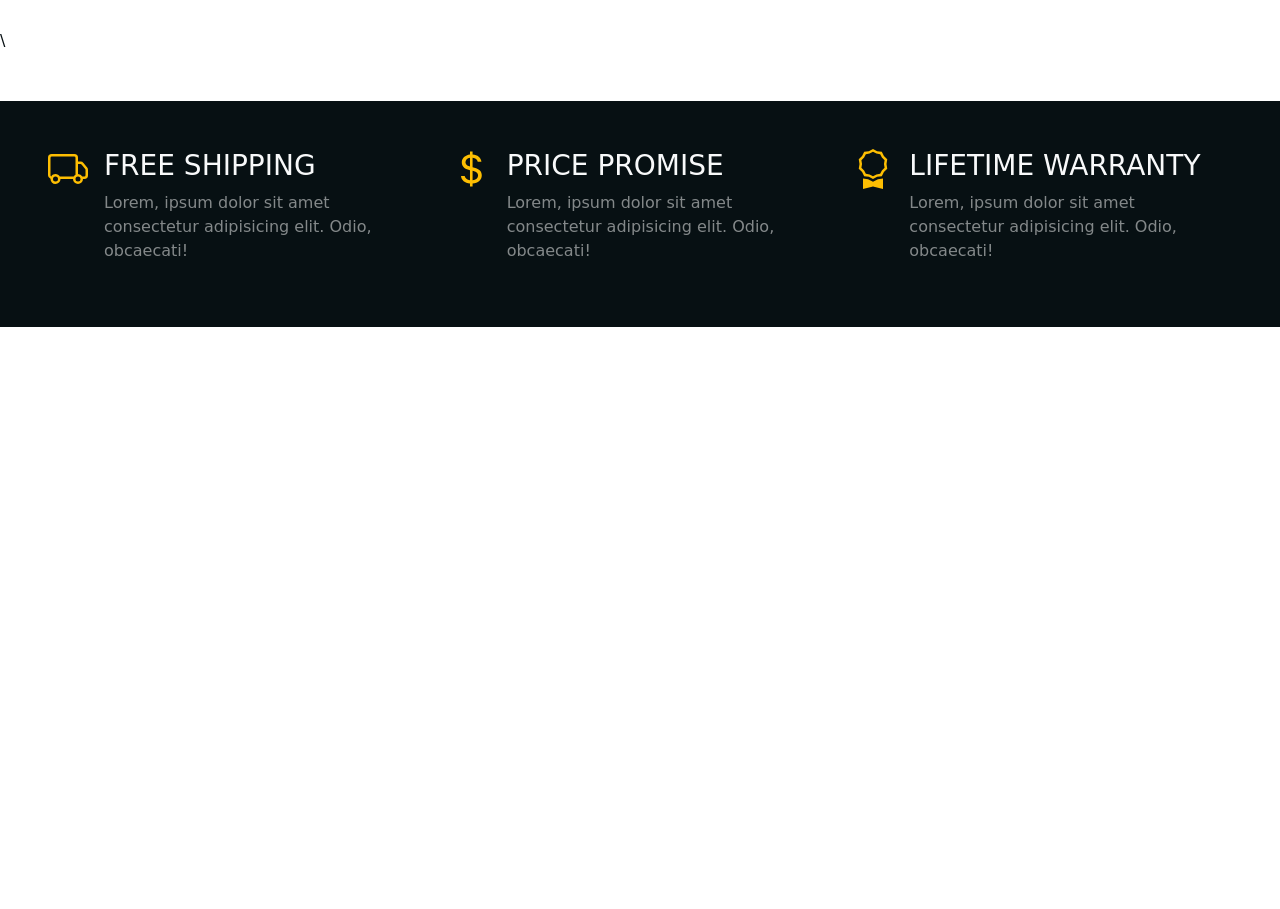
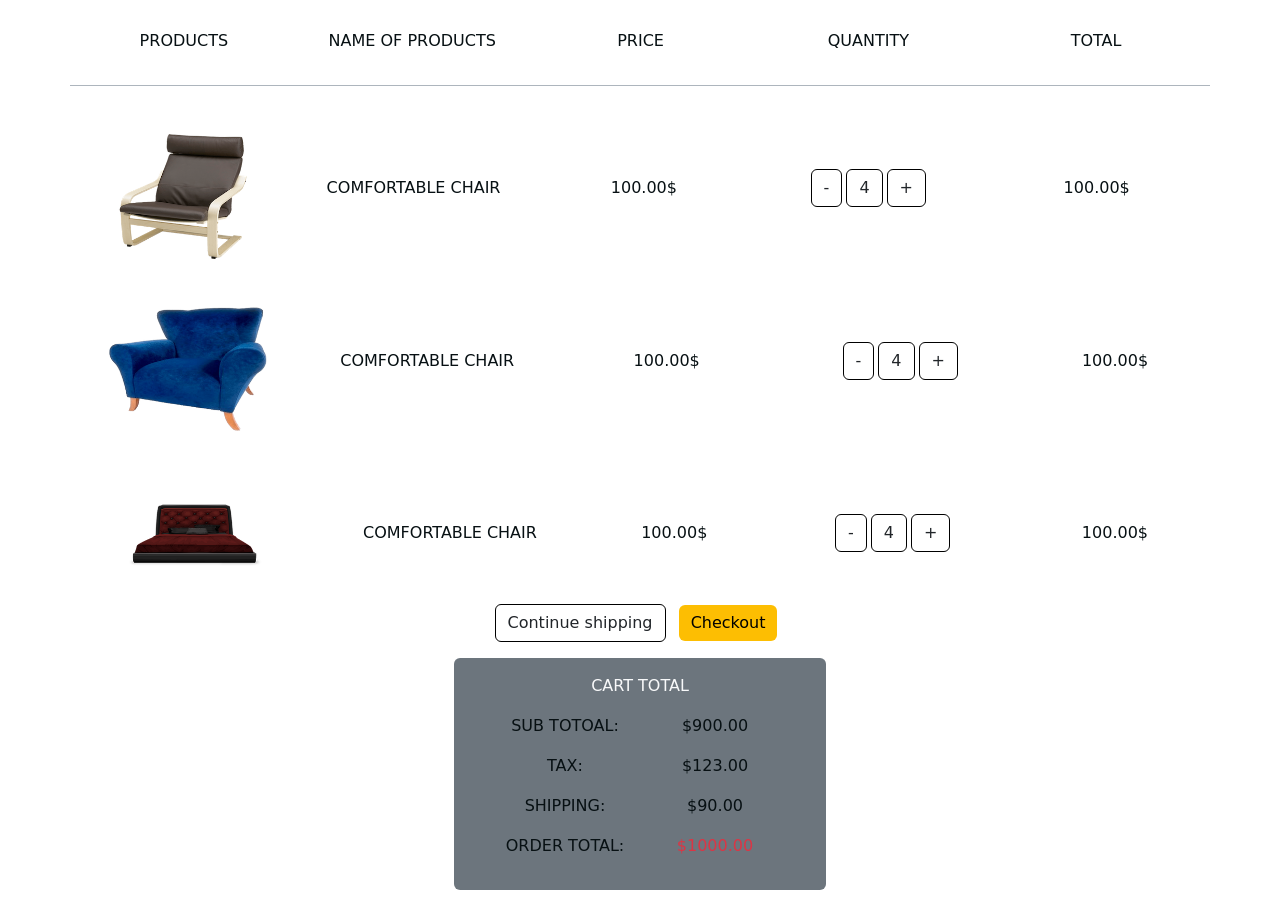
Before and after one commit to mazeneltayeb/ecom, a plain HTML site: page store.html in a window 1280 px wide. Shown: the part 600-1509 px from the top of the page. Before the commit the page ends 927 px from the top, so only its background shows below. Drawn offline with nearby package versions, Linux system fonts and the light colour scheme.

Commit message:
store page done
كدا التعديل على امشروع كلو خلص

```diff
--- a/store.html
+++ b/store.html
@@ -60,7 +60,83 @@
   <!-- banner -->
 
   <!-- product section  -->
-\
+  <div class="text-center container">
+    <div>
+      <div class="row discription  d-none d-md-flex  text-center mb-5 border-bottom border-dark-subtle pb-3">
+        <P class="mx-auto   col-md-2" >PRODUCTS</P>
+        <P class="mx-auto w-auto col-md-2">NAME OF PRODUCTS</P>
+        <P class="mx-auto col-md-2">PRICE</P>
+        <P class="mx-auto  col-md-2">QUANTITY</P>
+        <P class="mx-auto  col-md-2">TOTAL</P>
+      </div>
+      <div class="row   text-center mt-5">
+        <div class="mx-auto  col-md-2  d-flex justify-content-center align-items-center">
+          <img class="img-fluid" src="img/img-products/product-1.png">
+        </div>
+        <P class="mx-auto w-auto col-md-2  d-flex justify-content-center align-items-center">COMFORTABLE CHAIR</P>
+        <P class="mx-auto  col-md-2  d-flex justify-content-center align-items-center">100.00$</P>
+        <diV class="number-of-order mb-3 col-10 mx-auto col-md-2  d-flex justify-content-center align-items-center">
+          <span class="btn btn-black me-1">-</span>
+          <span class="btn btn-black me-1">4</span>
+          <span class="btn btn-black me-1">+</span>
+        </diV>
+        <P class="mx-auto  col-md-2  d-flex justify-content-center align-items-center">100.00$</P>
+      </div>
+      <div class="row text-center mt-5">
+        <div class="mx-auto  col-md-2  d-flex justify-content-center align-items-center">
+          <img class="img-fluid" src="img/img-products/product-2.png">
+        </div>
+        <P class="mx-auto w-auto col-md-2  d-flex justify-content-center align-items-center">COMFORTABLE CHAIR</P>
+        <P class="mx-auto  col-md-2  d-flex justify-content-center align-items-center">100.00$</P>
+        <diV class="number-of-order mb-3 col-10 mx-auto col-md-2  d-flex justify-content-center align-items-center">
+          <span class="btn btn-black me-1">-</span>
+          <span class="btn btn-black me-1">4</span>
+          <span class="btn btn-black me-1">+</span>
+        </diV>
+        <P class="col-md-2  d-flex justify-content-center align-items-center">100.00$</P>
+      </div>
+      <div class="row text-center mt-5">
+        <div class="mx-auto col-md-2  d-flex justify-content-center align-items-center">
+          <img class="img-fluid" src="img/img-products/product-3.png">
+        </div>
+        <P class="mx-auto w-auto  col-md-2  d-flex justify-content-center align-items-center">COMFORTABLE CHAIR</P>
+        <P class="col-md-2  d-flex justify-content-center align-items-center">100.00$</P>
+        <diV class="number-of-order mb-3 col-10 mx-auto col-md-2  d-flex justify-content-center align-items-center">
+          <span class="btn btn-black me-1">-</span>
+          <span class="btn btn-black me-1">4</span>
+          <span class="btn btn-black me-1">+</span>
+        </diV>
+        <P class=" col-md-2  d-flex justify-content-center align-items-center">100.00$</P>
+      </div>
+
+
+     </div>
+     <div class="button-add">
+      <button class=" btn btn-black me-2">
+        Continue shipping
+      </button>
+      <button class="btn btn-black me-2">
+        Checkout
+      </button>
+    </div>
+    <div class="container">
+      <div class="row">
+        <div class="col mx-auto col-sm-8 col-md-6 col-lg-4 my-3 bg-secondary py-3 px-5 rounded">
+          <P class="text-light">CART TOTAL</P>
+          <div class="row">
+            <P class="col-6">SUB TOTOAL:</P>
+            <span class="col-6">$900.00</span>
+            <P class="col-6">TAX:</P>
+            <span class="col-6">$123.00</span>
+            <P class="col-6">SHIPPING:</P>
+            <span class="col-6">$90.00</span>
+            <P class="col-6">ORDER TOTAL:</P>
+            <span class="col-6 text-danger">$1000.00</span>
+          </div>
+        </div>
+      </div>
+    </div>
+   </div>
   <!-- end of single product -->
 
   <!--footer  -->
```
